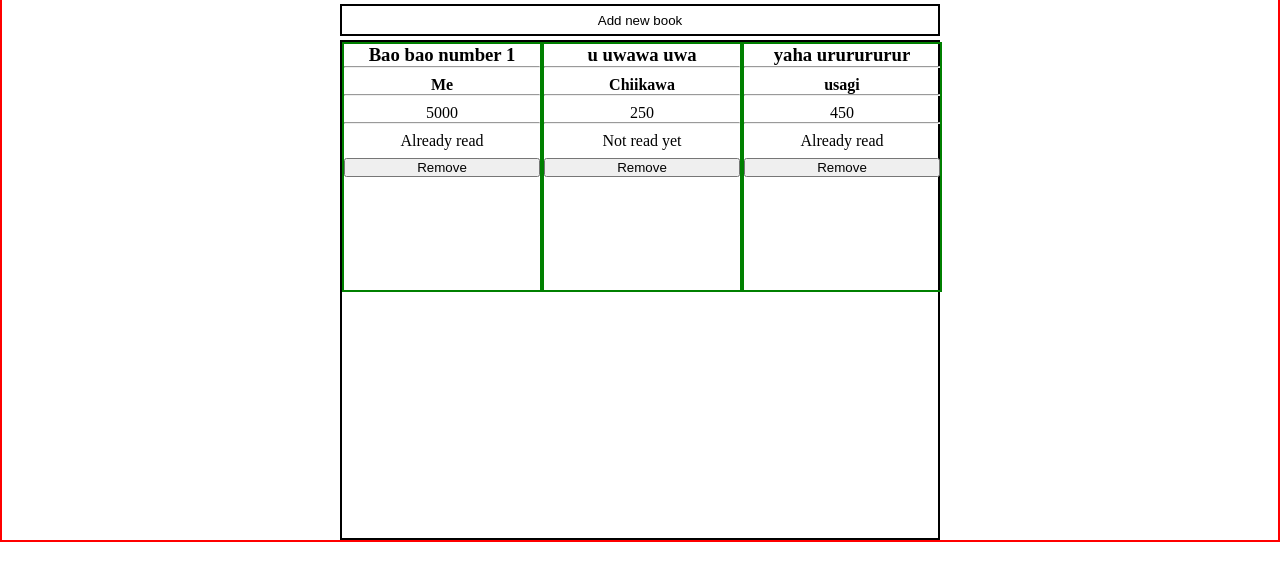
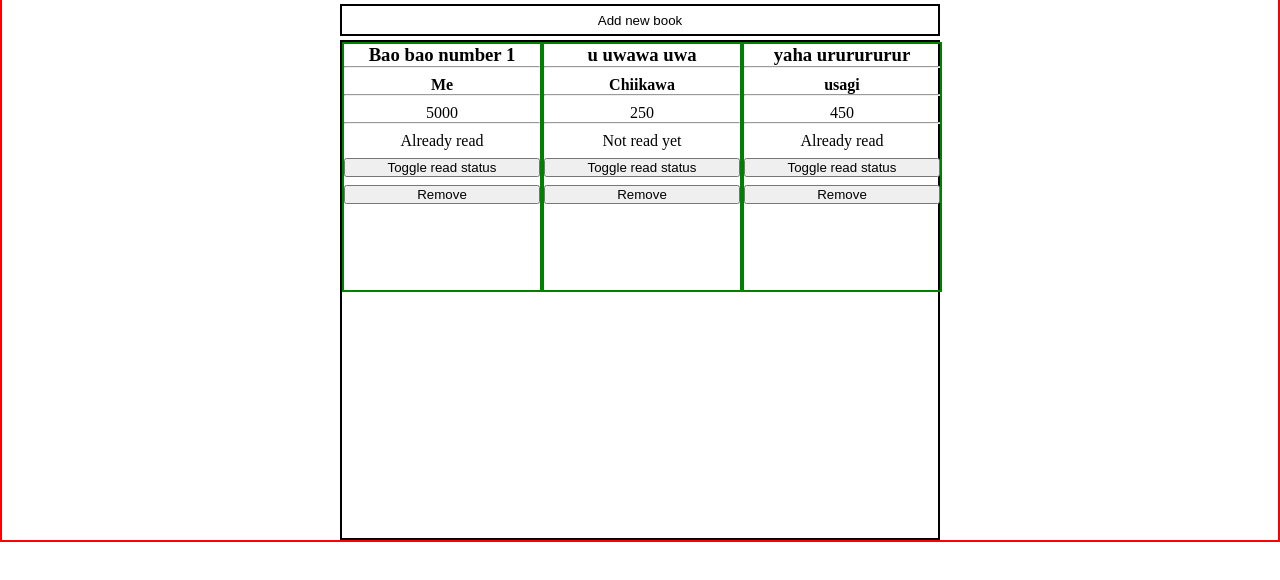
Before and after one commit to JellyRollJunior/library, a plain HTML site: page index.html in a window 1280 px wide. Shown: the part 82-662 px from the top of the page. Drawn offline with Linux system fonts and the light colour scheme.

Commit message:
Add toggle read status button

```diff
--- a/index.html
+++ b/index.html
@@ -49,6 +49,7 @@
           <hr />
         </div>
         <div class="have-read">Not read yet</div>
+        <button class="toggle-read-btn">Toggle read status</button>
         <button class="remove-btn">Remove</button>
       </div>
     </div>
```
